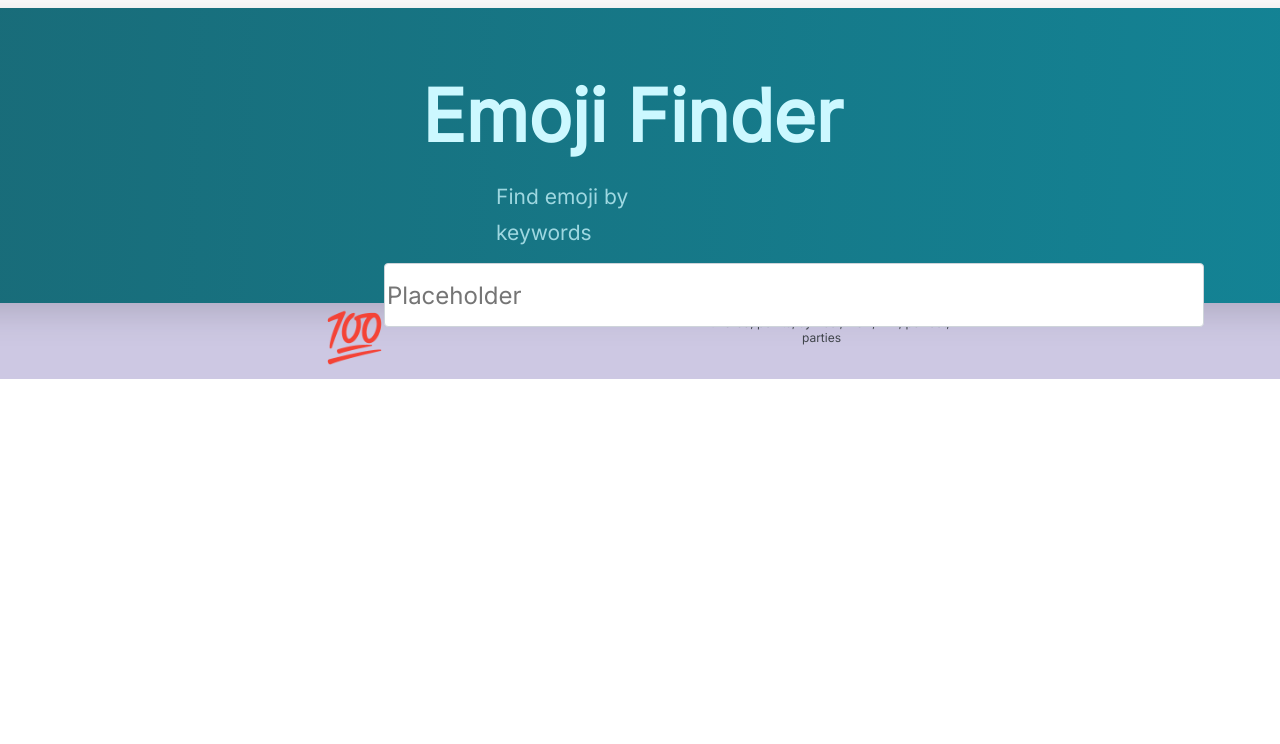
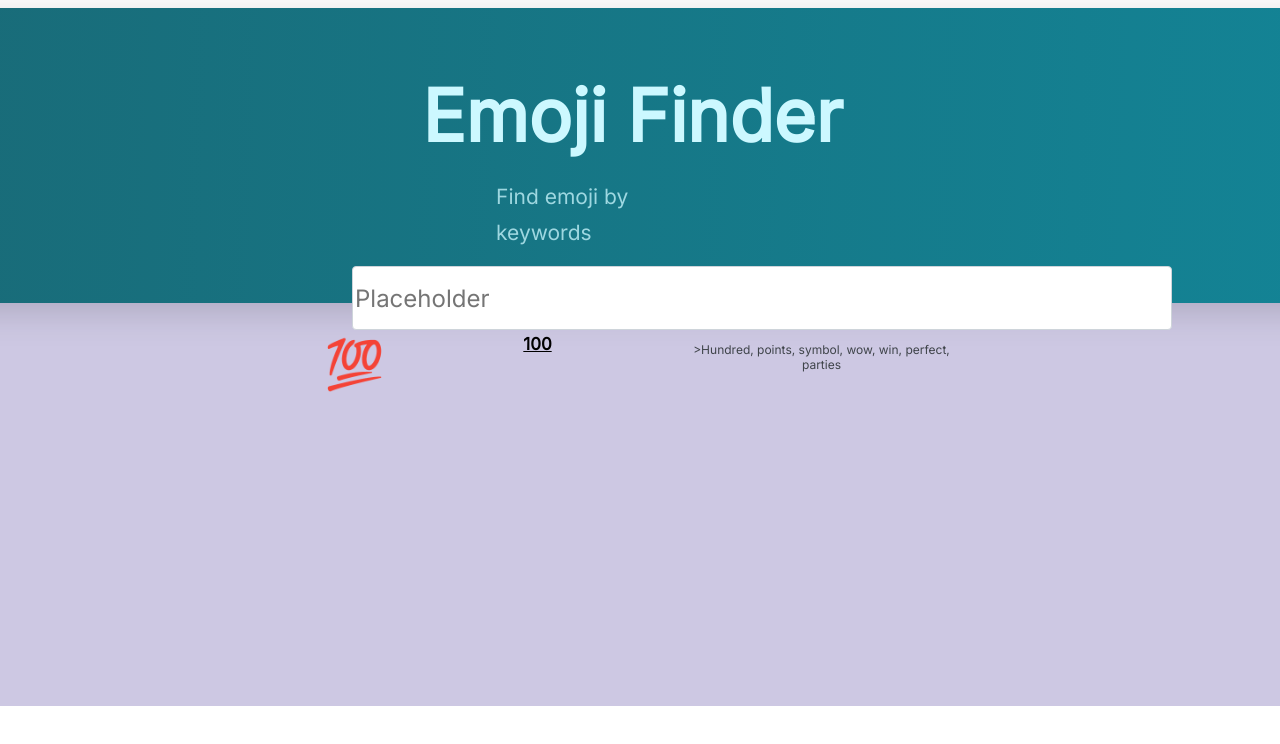
Before and after one commit to Kennys2017/emojy.io, a plain HTML site: page index.html in a window 1280 px wide. Shown: the top 744 px of the page. Drawn offline with Linux system fonts and the light colour scheme; no server answers.

Commit message:
Update style.css

```diff
--- a/css/style.css
+++ b/css/style.css
@@ -44,11 +44,10 @@ input {
     width: 820px;
     height: 64px;
     box-sizing: border-box;
-    position: absolute;
+    position: relative;
     left: 30%;
     right: 0%;
-    top: 0%;
-    bottom: 0%;
+    bottom: 300px;
     background: #FFFFFF;
     border: 1px solid #CED4DA;
     border-radius: 4px;
@@ -59,7 +58,6 @@ input {
     font-size: 24px;
     line-height: 21px;
     color: #ABB5BE;
-
 }
 input:focus{
     outline-color:  coral;
@@ -73,9 +71,9 @@ input:focus{
 .search{
     display: flex;
     justify-content: space-evenly;
-
     width:1440px;
-
+      position: relative;
+    bottom: 300px;
 
 }
 .searchBlob{
```
